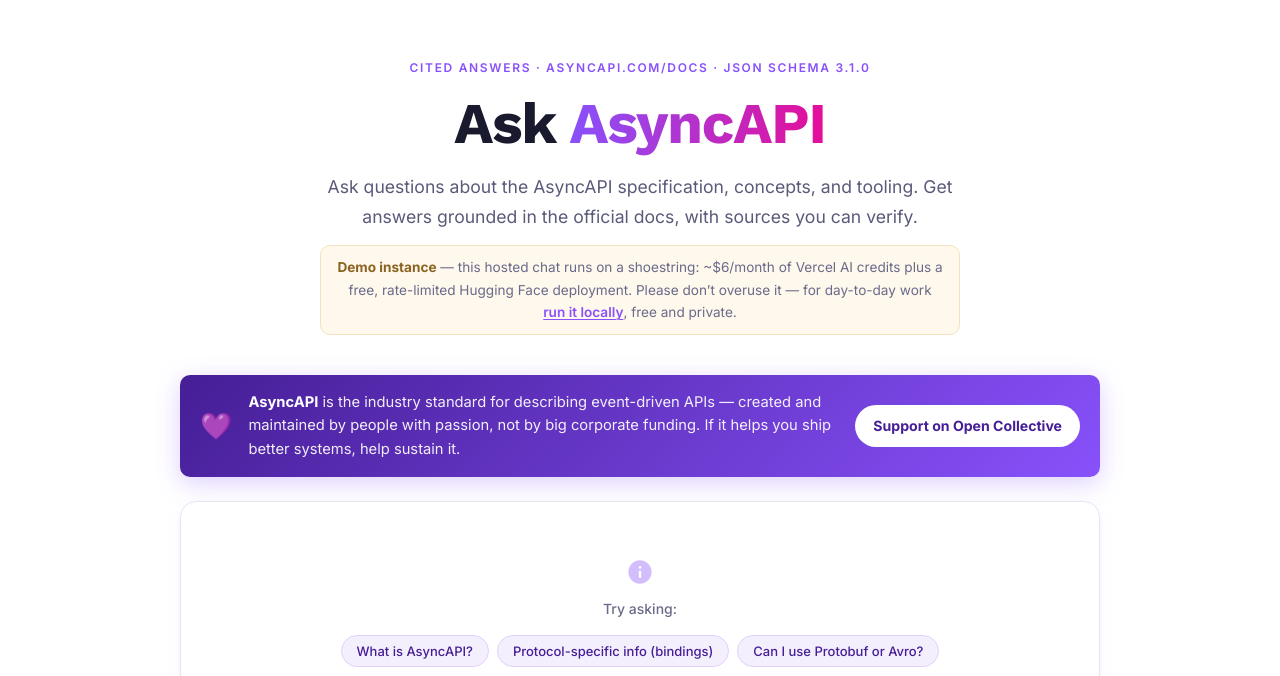
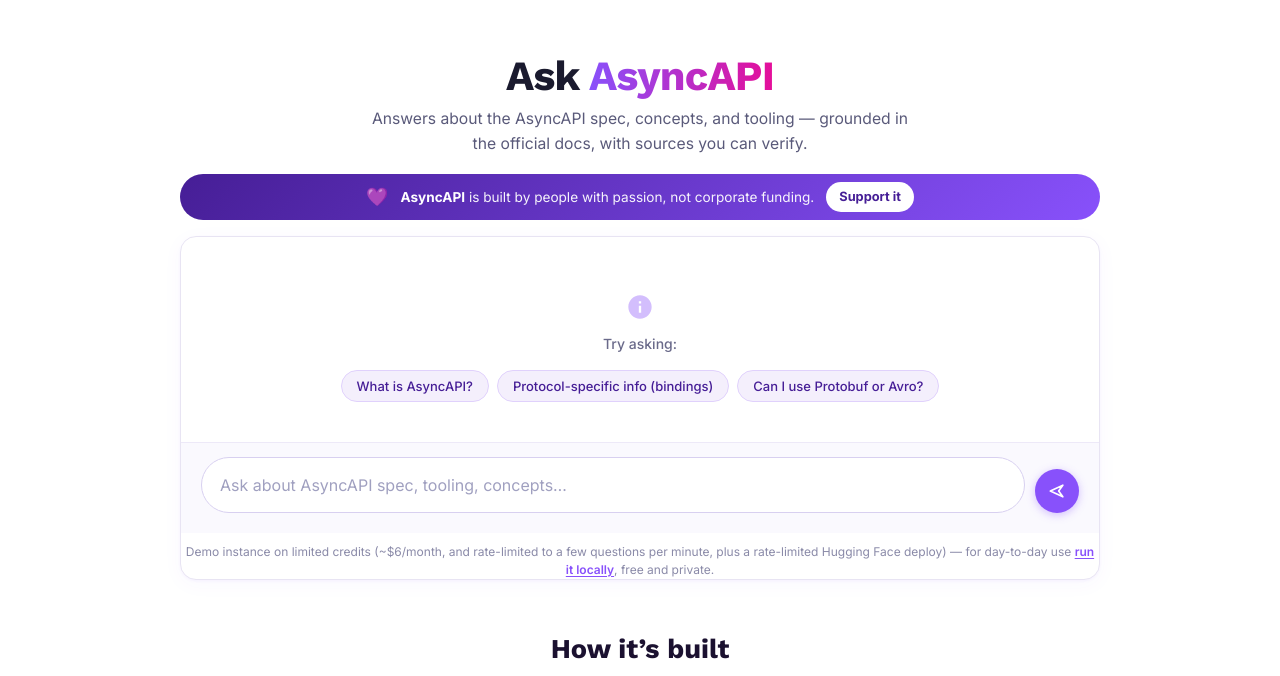
Before and after one commit to derberg/asyncapi-knowledge-mcp, a website: page chat/index.html in a window 1280 px wide. Shown: the part 67-743 px from the top of the page. Drawn offline with Linux system fonts and the light colour scheme.

Commit message:
feat(chat): chat-first layout — variant A
The page had three stacked blocks (hero, amber demo note, large purple
banner) before the chat. Now:
- Compact hero: smaller title, one-line lede, no eyebrow
- Sustain callout shrinks to a slim one-line pill directly above the chat
- Demo-instance note becomes a small footnote inside the chat card, under
  the composer (still links to the tools panel)

```diff
--- a/chat/index.html
+++ b/chat/index.html
@@ -27,16 +27,10 @@
 
   <main class="wrap main">
     <section class="hero reveal" data-reveal="2">
-      <p class="hero__eyebrow">Cited answers · asyncapi.com/docs · JSON Schema 3.1.0</p>
       <h1 class="hero__title">Ask <span class="hero__gradient">AsyncAPI</span></h1>
       <p class="hero__lede">
-        Ask questions about the AsyncAPI specification, concepts, and tooling.
-        Get answers grounded in the official docs, with sources you can verify.
-      </p>
-      <p class="demo-note">
-        <strong>Demo instance</strong> — this hosted chat runs on a shoestring: ~$6/month of Vercel AI
-        credits plus a free, rate-limited Hugging Face deployment. Please don&rsquo;t overuse it — for
-        day-to-day work <a href="#toolsPanel" id="demoToolsLink">run it locally</a>, free and private.
+        Answers about the AsyncAPI spec, concepts, and tooling — grounded in the
+        official docs, with sources you can verify.
       </p>
     </section>
 
@@ -93,13 +87,11 @@
     <!-- Support AsyncAPI -->
     <aside class="sustain reveal" data-reveal="2">
       <span class="sustain__heart" aria-hidden="true">💜</span>
-      <p class="sustain__text">
-        <strong>AsyncAPI</strong> is the industry standard for describing event-driven APIs — created and
-        maintained by people with passion, not by big corporate funding. If it helps you ship better
-        systems, help sustain it.
-      </p>
+      <span class="sustain__text">
+        <strong>AsyncAPI</strong> is built by people with passion, not corporate funding.
+      </span>
       <a class="sustain__cta" href="https://opencollective.com/asyncapi" target="_blank" rel="noopener">
-        Support on Open&nbsp;Collective
+        Support it
       </a>
     </aside>
 
@@ -138,6 +130,11 @@
           </button>
         </div>
       </form>
+      <p class="chat-footnote">
+        Demo instance on limited credits (~$6/month, and rate-limited to a few questions per minute,
+        plus a rate-limited Hugging Face deploy) — for day-to-day use
+        <a href="#toolsPanel" id="demoToolsLink">run it locally</a>, free and private.
+      </p>
     </section>
 
     <!-- How it's built -->
--- a/chat/styles.css
+++ b/chat/styles.css
@@ -252,22 +252,13 @@
 .hero {
   text-align: center;
   max-width: 680px;
-  margin: 0 auto 40px;
-}
-.hero__eyebrow {
-  margin: 0 0 16px;
-  font-size: 12px;
-  font-weight: 600;
-  letter-spacing: 0.14em;
-  text-transform: uppercase;
-  color: var(--aa-purple-500);
-  display: inline-block;
+  margin: 0 auto 18px;
 }
 .hero__title {
-  margin: 0 0 18px;
+  margin: 0 0 8px;
   font-family: var(--aa-font-heading);
   font-weight: 700;
-  font-size: clamp(2.4rem, 6vw, 3.6rem);
+  font-size: clamp(2rem, 4.5vw, 2.6rem);
   line-height: 1.05;
   letter-spacing: -0.02em;
   color: var(--aa-text);
@@ -279,28 +270,11 @@
   -webkit-text-fill-color: transparent;
   color: transparent;
 }
-.demo-note {
-  margin: 14px auto 0;
-  max-width: 640px;
-  font-size: 0.85rem;
-  line-height: 1.65;
-  color: #6a6a8a;
-  background: #fff8ec;
-  border: 1px solid #f3e3bd;
-  border-radius: var(--aa-radius-md);
-  padding: 10px 16px;
-}
-.demo-note strong { color: #8a6320; }
-.demo-note a {
-  color: var(--aa-purple-500);
-  font-weight: 600;
-  text-decoration: underline;
-  text-underline-offset: 2px;
-}
 .hero__lede {
-  margin: 0;
-  font-size: clamp(1rem, 2vw, 1.1rem);
-  line-height: 1.7;
+  margin: 0 auto;
+  max-width: 560px;
+  font-size: 0.98rem;
+  line-height: 1.6;
   color: #5a5a7a;
 }
 
@@ -750,29 +724,30 @@
 }
 
 /* ============================================================
-   Sustain AsyncAPI callout
+   Sustain AsyncAPI callout — slim one-line pill above the chat
    ============================================================ */
 .sustain {
   display: flex;
   align-items: center;
-  gap: 16px;
-  margin: 0 auto 24px;
+  justify-content: center;
+  flex-wrap: wrap;
+  gap: 12px;
+  margin: 0 auto 16px;
   background: linear-gradient(135deg, var(--aa-purple-600) 0%, var(--aa-purple-500) 100%);
-  border-radius: var(--aa-radius-md);
-  padding: 16px 20px;
-  box-shadow: 0 6px 24px rgba(136, 81, 251, 0.28);
+  border-radius: 999px;
+  padding: 8px 16px;
+  text-align: center;
 }
 .sustain__heart {
-  font-size: 26px;
+  font-size: 18px;
   line-height: 1;
   flex-shrink: 0;
 }
 .sustain__text {
   margin: 0;
-  flex: 1;
-  font-size: 0.92rem;
-  line-height: 1.6;
-  color: rgba(255, 255, 255, 0.92);
+  font-size: 0.85rem;
+  line-height: 1.5;
+  color: rgba(255, 255, 255, 0.94);
 }
 .sustain__text strong { color: #fff; }
 .sustain__cta {
@@ -781,9 +756,9 @@
   background: #fff;
   color: var(--aa-purple-600);
   font-weight: 700;
-  font-size: 0.88rem;
+  font-size: 0.8rem;
   text-decoration: none;
-  padding: 10px 18px;
+  padding: 5px 13px;
   border-radius: 999px;
   white-space: nowrap;
   transition: transform 0.15s ease, box-shadow 0.15s ease;
@@ -794,7 +769,22 @@
   box-shadow: 0 4px 14px rgba(0, 0, 0, 0.22);
 }
 @media (max-width: 560px) {
-  .sustain { flex-direction: column; text-align: center; gap: 12px; padding: 18px 16px; }
+  .sustain { border-radius: var(--aa-radius-md); padding: 10px 14px; }
+}
+
+/* Demo-instance footnote inside the chat card */
+.chat-footnote {
+  margin: 10px 4px 0;
+  font-size: 12px;
+  line-height: 1.5;
+  color: #8a8aa8;
+  text-align: center;
+}
+.chat-footnote a {
+  color: var(--aa-purple-500);
+  font-weight: 600;
+  text-decoration: underline;
+  text-underline-offset: 2px;
 }
 
 /* ============================================================
@@ -862,8 +852,8 @@
   .label-short { display: inline; }
   .btn--tools { padding: 6px 12px; font-size: 12.5px; }
 
-  .hero { margin-bottom: 28px; }
-  .hero__title { font-size: clamp(2rem, 9vw, 2.4rem); }
+  .hero { margin-bottom: 14px; }
+  .hero__title { font-size: clamp(1.7rem, 8vw, 2rem); }
 
   .tools-panel { padding: 18px 14px; border-radius: 12px; }
   .snippet__code { font-size: 12px; padding: 12px; }
```
